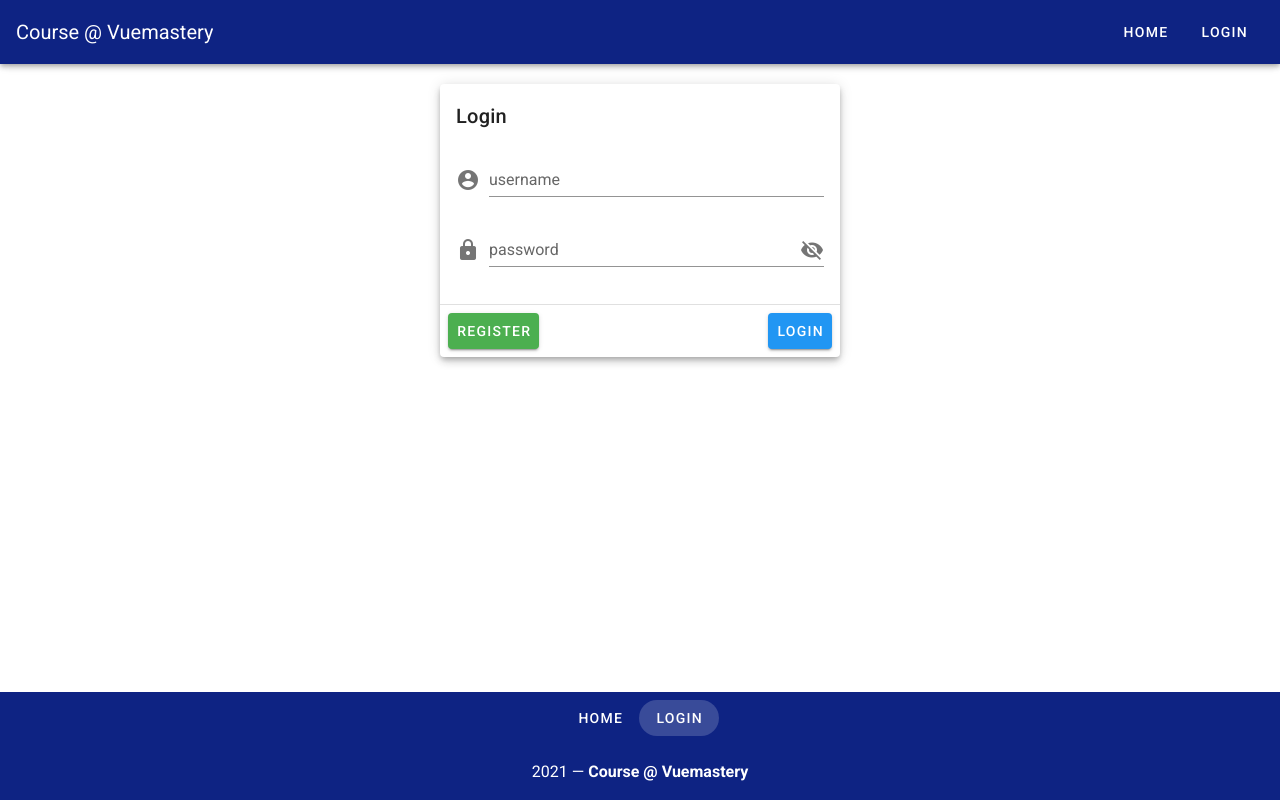
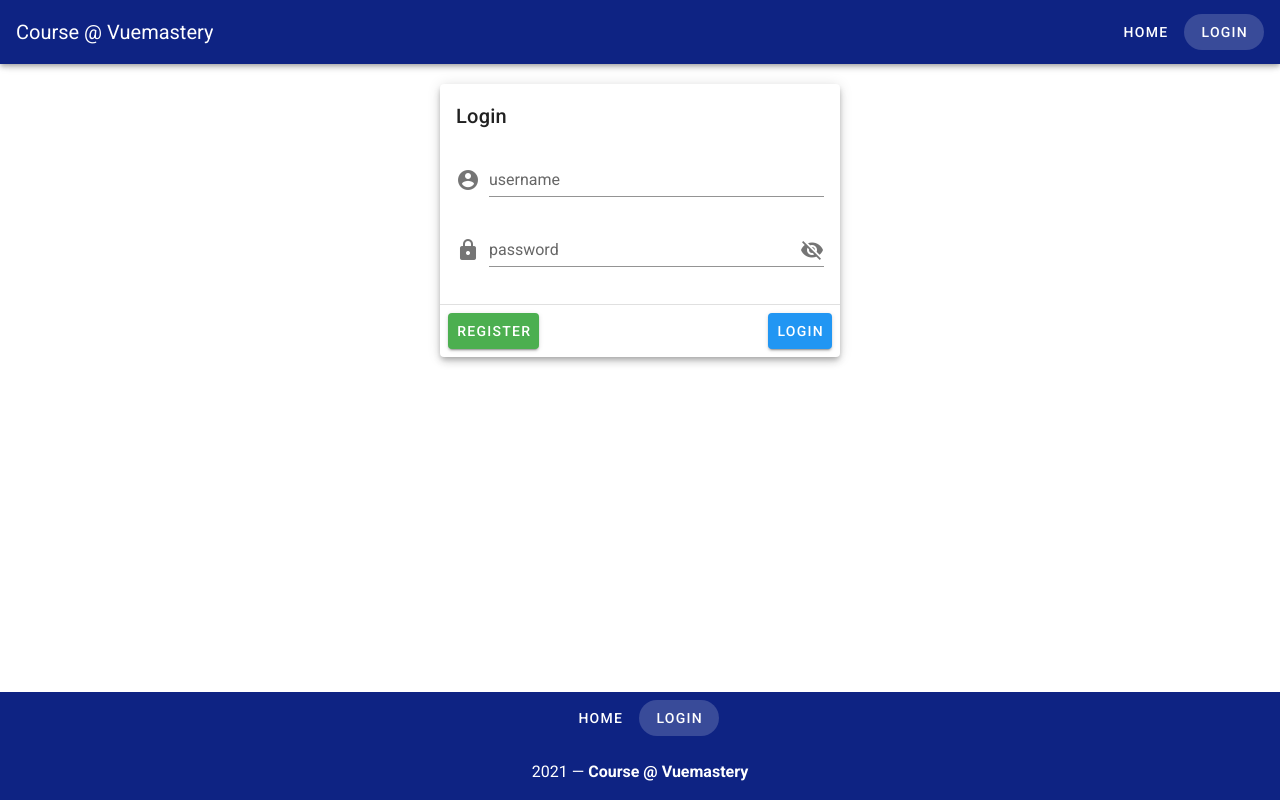
Before and after one commit to umangcodes/wanderer, a Vue app in the folder vuetify/course/: page / in a window 1280 px wide. Built offline with nearby package versions, Linux system fonts and the light colour scheme.

Commit message:
links added using links object

```diff
--- a/vuetify/course/src/components/header.vue
+++ b/vuetify/course/src/components/header.vue
@@ -2,13 +2,32 @@
   <v-app-bar app color="#0E2383" dark>
     <v-toolbar-title>Course @ Vuemastery</v-toolbar-title>
     <v-spacer></v-spacer>
-    <v-btn text rounded>Home</v-btn>
-    <v-btn text rounded>Login</v-btn>
+    <v-btn
+      text
+      rounded
+      v-for="link in links"
+      :key="`${link.label}-header-link`"
+      :to="link.url"
+    >
+      {{ link.label }}</v-btn
+    >
+
+    <!-- :to="{ name: 'Home' }" -->
+    <!-- :to="{ name: 'Login' }" -->
   </v-app-bar>
 </template>
 
 <script>
-export default {};
+export default {
+  data() {
+    return {
+      links: [
+        { label: "Home", url: "/home" },
+        { label: "Login", url: "/" },
+      ],
+    };
+  },
+};
 </script>
 
 <style scoped></style>
```
